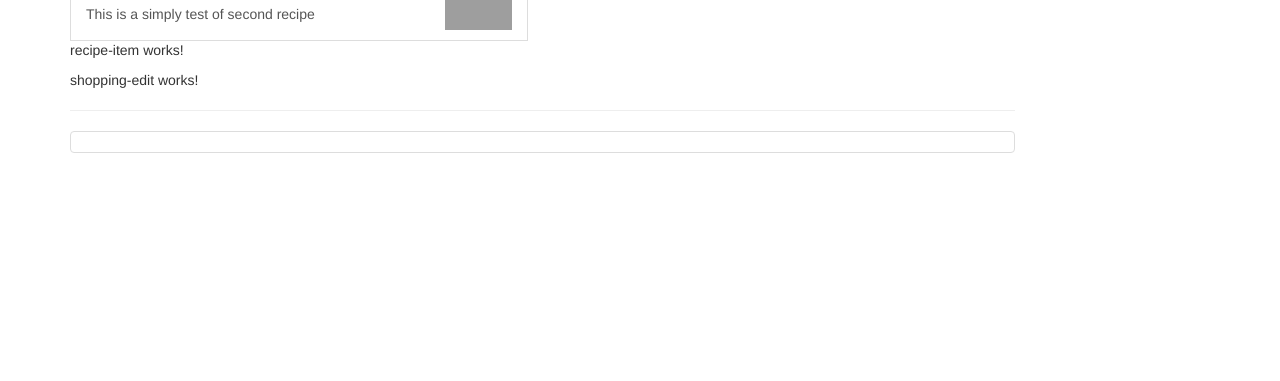
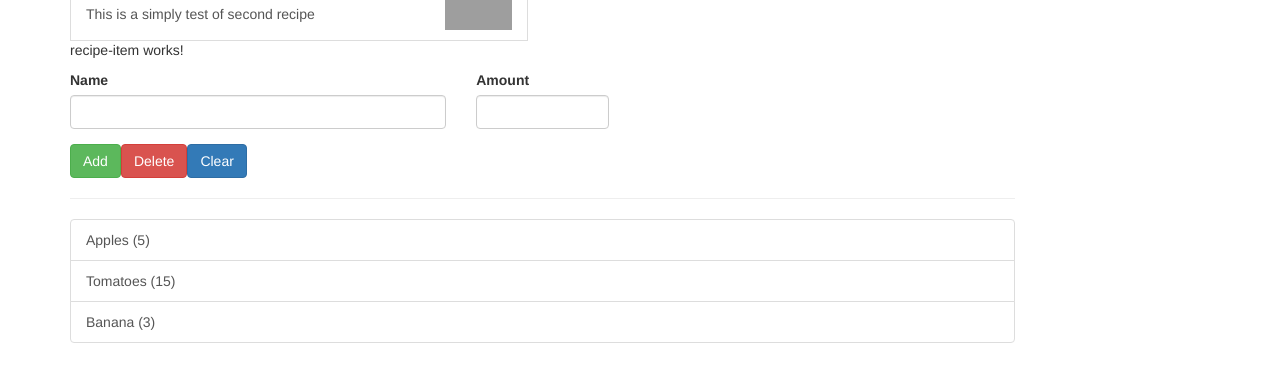
Before and after one commit to franciscovaz/shopping-list, an Angular app: page / in a window 1280 px wide. Shown: the part 249-630 px from the top of the page. Built offline with nearby package versions, Linux system fonts and the light colour scheme; grey boxes are pictures that could not be loaded.

Commit message:
shopping list and shopping header content

```diff
--- a/src/app/shopping-list/shopping-edit/shopping-edit.component.html
+++ b/src/app/shopping-list/shopping-edit/shopping-edit.component.html
@@ -1 +1,23 @@
-<p>shopping-edit works!</p>
+<div class="row">
+  <div class="col-xs-12">
+    <form>
+      <div class="row">
+        <div class="col-sm-5 form-group">
+          <label for="name">Name</label>
+          <input type="text" id="name" class="form-control">
+        </div>
+        <div class="col-sm-2 form-group">
+          <label for="amount">Amount</label>
+          <input type="number" id="amount" class="form-control">
+        </div>
+      </div>
+      <div class="row">
+        <div class="col-xs-12">
+          <button class="btn btn-success" type="submit">Add</button>
+          <button class="btn btn-danger" type="button">Delete</button>
+          <button class="btn btn-primary" type="button">Clear</button>
+        </div>
+      </div>
+    </form>
+  </div>
+</div>
--- a/src/app/shopping-list/shopping-list.component.html
+++ b/src/app/shopping-list/shopping-list.component.html
@@ -3,7 +3,9 @@
     <app-shopping-edit></app-shopping-edit>
     <hr>
     <ul class="list-group">
-      <a class="list-group-item" style="cursor: pointer;"></a>
+      <a class="list-group-item" style="cursor: pointer;" *ngFor="let ingredient of ingredients">
+        {{ingredient.name}} ({{ingredient.amount}})
+      </a>
     </ul>
   </div>
 </div>
--- a/src/app/shopping-list/shopping-list.component.ts
+++ b/src/app/shopping-list/shopping-list.component.ts
@@ -9,7 +9,11 @@
 })
 export class ShoppingListComponent implements OnInit {
 
-  ingredients: Ingredient[] = [];
+  ingredients: Ingredient[] = [
+    new Ingredient('Apples', 5),
+    new Ingredient('Tomatoes', 15),
+    new Ingredient('Banana', 3)
+  ];
 
   constructor() { }
 
```
